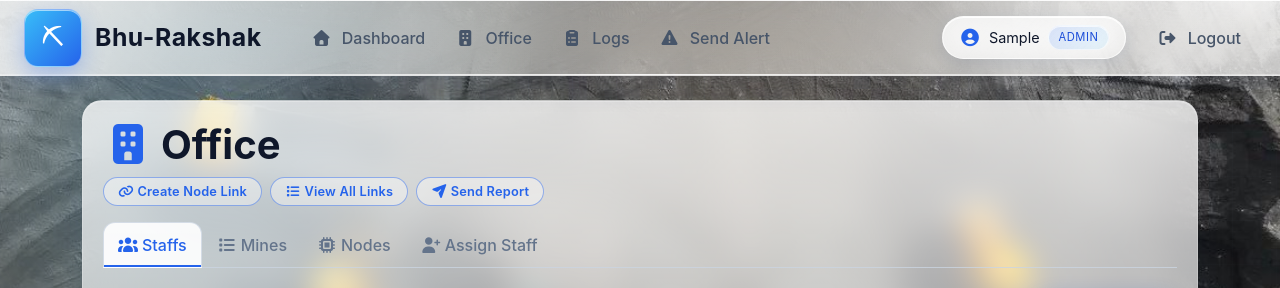
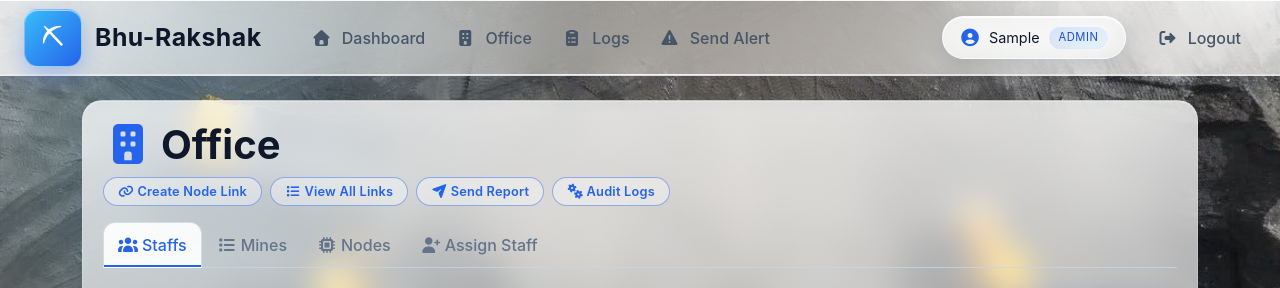
Before and after one commit to 24f3004677/Team-Cephalic, a Flask app: page /admin/office in a window 1280 px wide. Shown: the top 288 px of the page. Run offline with Flask 3, Linux system fonts and the light colour scheme; the visitor is signed in with stand-in values (Sample User, id 1); data comes from the database, SQL or seed files in the repository; data that the repository does not hold is empty; parts of the project's set-up code (start-up, migrations or seed data) failed here and were passed over; some libraries are stand-ins or nearby versions; some web fonts are replaced.

Commit message:
made changes in the files for audit logs

```diff
--- a/app/__init__.py
+++ b/app/__init__.py
@@ -3,13 +3,28 @@ from flask_login import LoginManager
 from config import Config
 from app.extensions import csrf, limiter
 import os
-
+import logging
+from logging.handlers import RotatingFileHandler
 from app.models import db
 
 login_manager = LoginManager()
 login_manager.login_view = 'auth.login'
 login_manager.login_message_category = 'info'
 
+# app/__init__.py, inside create_app() before db.create_all()
+
+
+def _configure_logging(app):
+    if not os.path.exists('logs'):
+        os.makedirs('logs')
+    handler = RotatingFileHandler('logs/bhu_rakshak.log',
+                                  maxBytes=5_000_000, backupCount=10)
+    handler.setFormatter(logging.Formatter(
+        '%(asctime)s %(levelname)s [%(module)s:%(lineno)d] %(message)s'
+    ))
+    handler.setLevel(logging.INFO)
+    app.logger.addHandler(handler)
+    app.logger.setLevel(logging.INFO)
 
 def create_app(config_class=Config):
     app = Flask(__name__)
@@ -64,7 +79,7 @@ def create_app(config_class=Config):
             if admin.is_blacklisted:
                 admin.is_blacklisted = False
                 db.session.commit()
-                print("⚠️  Admin was blacklisted — un-blacklisted.")
+                app.logger.info("⚠️  Admin was blacklisted — un-blacklisted.")
 
     # ---------------- Init Flask-Mail ----------------
     from app.notifications import mail
@@ -78,7 +93,7 @@ def create_app(config_class=Config):
             from app.ml_engine import start_background_engine
             start_background_engine(app)
         except Exception as e:
-            print(f"[ML-BG] Failed to start: {e}")
+            app.logger.info(f"[ML-BG] Failed to start: {e}")
 
         # Serial bridge (safe to fail if no ESP32 connected)
         '''        try:
--- a/app/notifications.py
+++ b/app/notifications.py
@@ -417,3 +417,23 @@ def send_reports_for_mines(app, mine_ids, recipient_emails, hours=None):
 
     print(f"[MAIL] Manual report run queued — "
           f"{len(mine_ids)} mine(s), {len(recipient_emails)} recipient(s).")
+
+def _report_context(mine, hours):
+    from app.models import Alert
+    end   = datetime.utcnow()
+    start = end - timedelta(hours=hours)
+    alerts = (Alert.query
+              .filter(Alert.mine_id == mine.id,
+                      Alert.timestamp >= start,
+                      Alert.timestamp <= end)
+              .order_by(Alert.timestamp.desc())
+              .limit(30).all())
+    nodes = list(mine.nodes)
+    return {
+        'hours': hours, 'start': start, 'end': end, 'mine': mine,
+        'nodes_total': len(nodes),
+        'normal_count': sum(1 for n in nodes if n.current_status == 'normal'),
+        'attention_count': sum(1 for n in nodes if n.current_status == 'attention'),
+        'danger_count': sum(1 for n in nodes if n.current_status == 'danger'),
+        'alerts': alerts,
+    }
--- a/app/routes/admin.py
+++ b/app/routes/admin.py
@@ -3,6 +3,7 @@ from flask_login import login_required, current_user
 from app import db
 from app.models import User, Mine, Node, node_links
 from app.utils.decorators import role_required
+from app.utils.audit import log_audit
 
 
 admin_bp = Blueprint('admin', __name__)
@@ -43,6 +44,7 @@ def create_user():
         user = User(username=username, email=email, role=role,phone=phone)
         user.set_password(password)
         db.session.add(user)
+        log_audit('CREATE', 'user', user.id, f'Created user {user.username} with role {role}')
         db.session.commit()
         flash(f'User {username} created successfully', 'success')
         return redirect(url_for('admin.office'))
@@ -53,6 +55,7 @@ def create_user():
 def blacklist_user(user_id):
     user = User.query.get_or_404(user_id)
     user.is_blacklisted = not user.is_blacklisted
+    log_audit('UPDATE', 'user', user.id, f'Toggled blacklist for {user.username}')
     db.session.commit()
     status = 'blacklisted' if user.is_blacklisted else 'unblacklisted'
     flash(f'User {user.username} {status}', 'info')
@@ -66,6 +69,7 @@ def delete_user(user_id):
         flash('Cannot delete admin account', 'danger')
         return redirect(url_for('admin.office'))
     db.session.delete(user)
+    log_audit('DELETE', 'user', user_id, f'Deleted user {user.username}')
     db.session.commit()
     flash('User deleted', 'success')
     return redirect(url_for('admin.office'))
@@ -146,6 +150,7 @@ def create_mine():
         mine = Mine(name=name, location=location,
                     workers_count=workers_count, x=x, y=y)
         db.session.add(mine)
+        log_audit('CREATE', 'mine', mine.id, f'Created mine {mine.name}')
         db.session.commit()
         flash(f'Mine "{name}" created.', 'success')
         return redirect(url_for('admin.list_links'))
@@ -166,6 +171,45 @@ def edit_mine(mine_id):
         return redirect(url_for('admin.list_links'))
     return render_template('edit_mine.html', mine=mine)
 
+# =========================================================
+# DELETE — Mine
+# =========================================================
+
+@admin_bp.route('/mines/<int:mine_id>/delete', methods=['POST'])
+@login_required
+@role_required('admin')
+def delete_mine(mine_id):
+    """
+    Delete a mine and all its associated data.
+    Nodes are NOT deleted — they're just detached from this mine
+    (they may belong to other mines too).
+    """
+    from app.models import AnalysisLog, Alert
+
+    mine = Mine.query.get_or_404(mine_id)
+    mine_name = mine.name
+
+    # 1. Delete analysis logs
+    AnalysisLog.query.filter_by(mine_id=mine.id).delete()
+
+    # 2. Delete alerts belonging to this mine
+    Alert.query.filter_by(mine_id=mine.id).delete()
+
+    # 3. Clear user assignments (removes rows from user_mines)
+    for u in list(mine.users):
+        u.mines.remove(mine)
+
+    # 4. Clear node associations (removes rows from mine_nodes)
+    for n in list(mine.nodes):
+        n.mines.remove(mine)
+
+    # 5. Delete the mine itself
+    db.session.delete(mine)
+    log_audit('DELETE', 'mine', mine_id, f'Deleted mine {mine_name}')
+    db.session.commit()
+
+    flash(f'Mine "{mine_name}" deleted.', 'success')
+    return redirect(url_for('admin.office'))
 
 @admin_bp.route('/mines/map')
 def mines_map():
@@ -208,6 +252,7 @@ def create_node():
             if mine:
                 node.mines.append(mine)
         db.session.add(node)
+        log_audit('CREATE', 'node', node.id, f'Created node {node.name}')
         db.session.commit()
         flash(f'Node "{name}" created.', 'success')
         return redirect(url_for('admin.list_links'))
@@ -215,6 +260,53 @@ def create_node():
     mines = Mine.query.order_by(Mine.id.asc()).all() \
         if current_user.role == 'admin' else current_user.mines.all()
     return render_template('create_node.html', mines=mines)
+
+
+@admin_bp.route('/nodes/<int:node_id>/delete', methods=['POST'])
+@login_required
+@role_required('admin')
+def delete_node(node_id):
+    """
+    Delete a node and all its associated data:
+      - SensorData rows
+      - AnalysisLog rows
+      - Alert rows
+      - Node links (edges) in both directions
+      - Mine associations
+    """
+    from app.models import SensorData, AnalysisLog, Alert
+
+    node = Node.query.get_or_404(node_id)
+    node_name = node.name
+
+    # 1. Delete sensor readings
+    SensorData.query.filter_by(node_id=node.id).delete()
+
+    # 2. Delete analysis logs
+    AnalysisLog.query.filter_by(node_id=node.id).delete()
+
+    # 3. Delete alerts targeting this node (or triggered for it)
+    Alert.query.filter_by(node_id=node.id).delete()
+
+    # 4. Delete links where this node is either end
+    db.session.execute(
+        node_links.delete().where(
+            (node_links.c.from_node_id == node.id) |
+            (node_links.c.to_node_id == node.id)
+        )
+    )
+
+    # 5. Clear mine associations (removes rows from mine_nodes)
+    for m in list(node.mines):
+        node.mines.remove(m)
+
+    # 6. Delete the node itself
+    db.session.delete(node)
+    log_audit('DELETE', 'node', node_id, f'Deleted node {node_name} and all associated data')
+    db.session.commit()
+
+    flash(f'Node "{node_name}" deleted.', 'success')
+    return redirect(url_for('admin.office'))
 
 
 @admin_bp.route('/nodes/<int:node_id>/edit', methods=['GET', 'POST'])
@@ -491,92 +583,16 @@ def send_report_submit():
     )
     return redirect(url_for('admin.office'))
 
+from app.models import AuditLog
 
-# =========================================================
-# DELETE — Node
-# =========================================================
+# Add this to the bottom of app/routes/admin.py
 
-@admin_bp.route('/nodes/<int:node_id>/delete', methods=['POST'])
-@login_required
-@role_required('admin')
-def delete_node(node_id):
-    """
-    Delete a node and all its associated data:
-      - SensorData rows
-      - AnalysisLog rows
-      - Alert rows
-      - Node links (edges) in both directions
-      - Mine associations
-    """
-    from app.models import SensorData, AnalysisLog, Alert
+@admin_bp.route('/audit-logs')
+def audit_logs():
+    """View the system audit logs (Admin only)."""
+    from app.models import AuditLog
 
-    node = Node.query.get_or_404(node_id)
-    node_name = node.name
+    # Fetch the latest 200 logs, newest first
+    logs = AuditLog.query.order_by(AuditLog.timestamp.desc()).limit(200).all()
 
-    # 1. Delete sensor readings
-    SensorData.query.filter_by(node_id=node.id).delete()
-
-    # 2. Delete analysis logs
-    AnalysisLog.query.filter_by(node_id=node.id).delete()
-
-    # 3. Delete alerts targeting this node (or triggered for it)
-    Alert.query.filter_by(node_id=node.id).delete()
-
-    # 4. Delete links where this node is either end
-    db.session.execute(
-        node_links.delete().where(
-            (node_links.c.from_node_id == node.id) |
-            (node_links.c.to_node_id == node.id)
-        )
-    )
-
-    # 5. Clear mine associations (removes rows from mine_nodes)
-    for m in list(node.mines):
-        node.mines.remove(m)
-
-    # 6. Delete the node itself
-    db.session.delete(node)
-    db.session.commit()
-
-    flash(f'Node "{node_name}" deleted.', 'success')
-    return redirect(url_for('admin.office'))
-
-
-# =========================================================
-# DELETE — Mine
-# =========================================================
-
-@admin_bp.route('/mines/<int:mine_id>/delete', methods=['POST'])
-@login_required
-@role_required('admin')
-def delete_mine(mine_id):
-    """
-    Delete a mine and all its associated data.
-    Nodes are NOT deleted — they're just detached from this mine
-    (they may belong to other mines too).
-    """
-    from app.models import AnalysisLog, Alert
-
-    mine = Mine.query.get_or_404(mine_id)
-    mine_name = mine.name
-
-    # 1. Delete analysis logs
-    AnalysisLog.query.filter_by(mine_id=mine.id).delete()
-
-    # 2. Delete alerts belonging to this mine
-    Alert.query.filter_by(mine_id=mine.id).delete()
-
-    # 3. Clear user assignments (removes rows from user_mines)
-    for u in list(mine.users):
-        u.mines.remove(mine)
-
-    # 4. Clear node associations (removes rows from mine_nodes)
-    for n in list(mine.nodes):
-        n.mines.remove(mine)
-
-    # 5. Delete the mine itself
-    db.session.delete(mine)
-    db.session.commit()
-
-    flash(f'Mine "{mine_name}" deleted.', 'success')
-    return redirect(url_for('admin.office'))
+    return render_template('audit_logs.html', logs=logs)
--- a/app/routes/api.py
+++ b/app/routes/api.py
@@ -1,4 +1,4 @@
-from flask import Blueprint, request, jsonify, Response
+from flask import Blueprint, request, jsonify, Response, current_app
 from app import db
 from app.models import Node, SensorData, AnalysisLog, Alert, Mine
 from datetime import datetime, timedelta, timezone
@@ -182,7 +182,7 @@ def _parse_range():
         start, end = end, start
 
     # Debug: log what we're about to use
-    print(f"[API] range={range_key} start={start} end={end}")
+    current_app.logger.info(f"[API] range={range_key} start={start} end={end}")
 
     return start, end
 
--- a/app/routes/user.py
+++ b/app/routes/user.py
@@ -5,6 +5,7 @@ from app.models import Mine, Node, Alert, SensorData, AnalysisLog
 from app.utils.decorators import role_required
 from datetime import datetime
 from app.models import node_links
+from app.utils.audit import log_audit
 
 
 def has_mine_access(user, mine_id):
@@ -39,6 +40,7 @@ def create_node():
             if mine and mine in current_user.mines:
                 node.mines.append(mine)
         db.session.add(node)
+        log_audit('CREATE', 'node', node.id, f'Staff created node {node.name}')
         db.session.commit()
         flash('Node created', 'success')
         return redirect(url_for('main.dashboard'))
--- a/app/templates/office.html
+++ b/app/templates/office.html
@@ -44,6 +44,10 @@
 	     <a href="{{ url_for('admin.send_report_page') }}" class="btn btn-outline-primary btn-sm">
 	        <i class="fas fa-paper-plane"></i> Send Report
 	    </a>
+					<a href="{{ url_for('admin.audit_logs') }}" class="btn btn-outline-primary btn-sm">
+						<i class="fas fa-cogs"></i>
+    Audit Logs
+					</a>
 	</div>
 	<!-- tabs -->
 	<ul class="nav nav-tabs" id="officeTabs" role="tablist">
```
Also changed, not shown: app/routes/main.py (+15 -1 lines).
